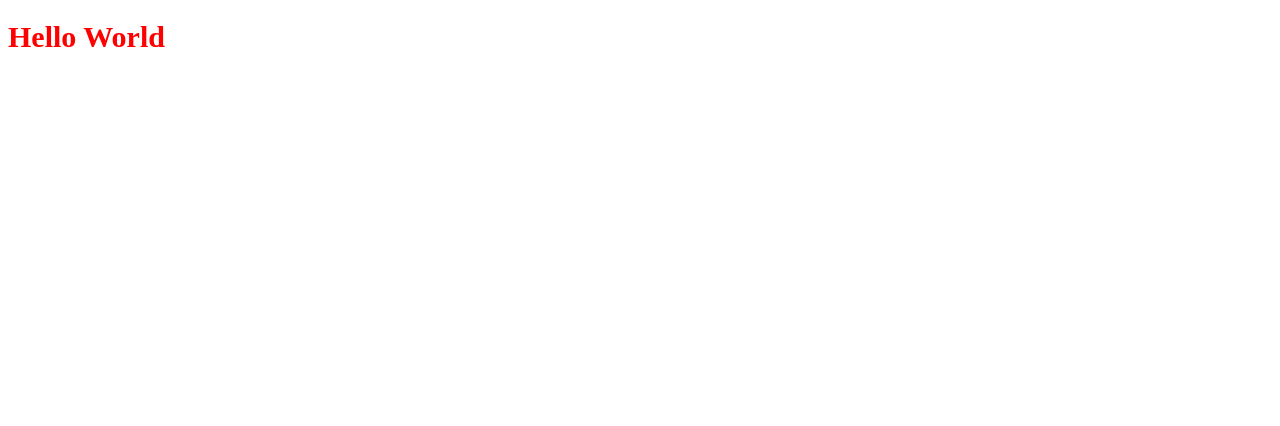
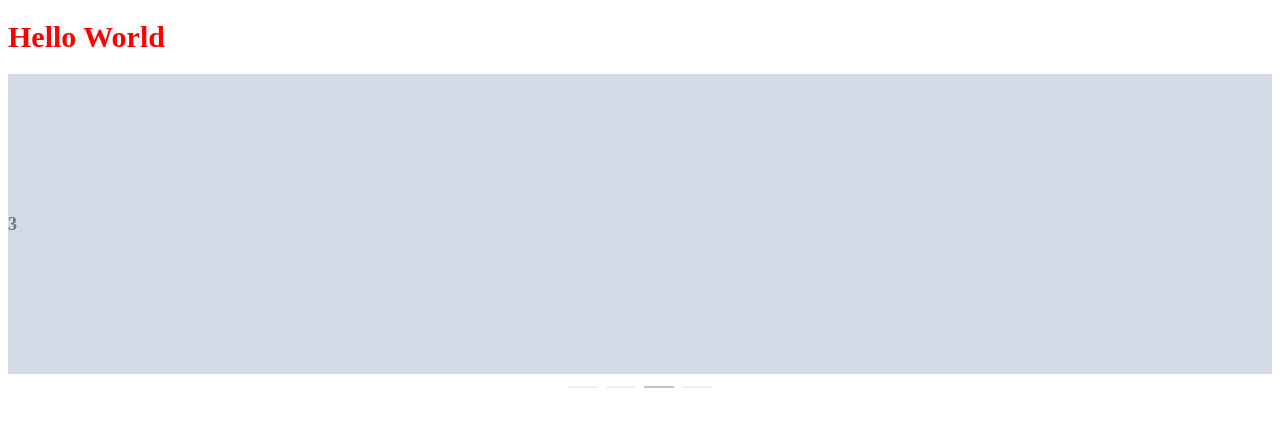
Before and after one commit to ChenJianren/myVueProject, a Vue app: page /#/home in a window 1280 px wide. Shown: the top 426 px of the page. Built offline with nearby package versions, Linux system fonts and the light colour scheme.

Commit message:
添加了Element-ui

```diff
--- /dev/null
+++ b/src/component/home/Home.vue
@@ -0,0 +1,25 @@
+<template>
+  <el-carousel indicator-position="outside">
+    <el-carousel-item v-for="item in 4" :key="item">
+      <h3>{{ item }}</h3>
+    </el-carousel-item>
+  </el-carousel>
+</template>
+
+<style>
+  .el-carousel__item h3 {
+    color: #475669;
+    font-size: 18px;
+    opacity: 0.75;
+    line-height: 300px;
+    margin: 0;
+  }
+
+  .el-carousel__item:nth-child(2n) {
+    background-color: #99a9bf;
+  }
+
+  .el-carousel__item:nth-child(2n+1) {
+    background-color: #d3dce6;
+  }
+</style>
--- a/src/main.js
+++ b/src/main.js
@@ -1,8 +1,11 @@
 import Vue from "vue"
 import VueRouter from "vue-router"
+import ElementUI from "element-ui"
+import 'element-ui/lib/theme-chalk/index.css'
 
 // 启动vue插件
 Vue.use(VueRouter);
+Vue.use(ElementUI);
 
 import App from "../src/component/App.vue"
 
--- a/src/router/index.js
+++ b/src/router/index.js
@@ -1,11 +1,13 @@
 // 导入组件
 import Login from "../component/login/Login.vue"
 import Register from "../component/register/Register.vue"
+import Home from "../component/home/Home.vue"
 
 // 该文件对外导出路由配置
 export default {
   routes: [
     { name: "login", path: "/login", component: Login },
-    { name: "register", path: "/register", component: Register }
+    { name: "register", path: "/register", component: Register },
+    { name: "home", path: "/home", component: Home }
   ]
 }
--- a/webpack.config.js
+++ b/webpack.config.js
@@ -54,7 +54,15 @@ module.exports = {
       {
         test: /\.vue$/,
         loader: 'vue-loader'
-      }
+      },
+      // 打包引用的静态资源文件
+      {
+        test: /\.(png|jpg|gif|jpeg|svg|woff|ttf)$/,
+        use: [
+          // 指定小于10kb的图片才转为base64编码打包
+          { loader: 'url-loader', options: { limit: 10240 } }
+        ]
+      },
     ]
   },
   //  插件配置
```
